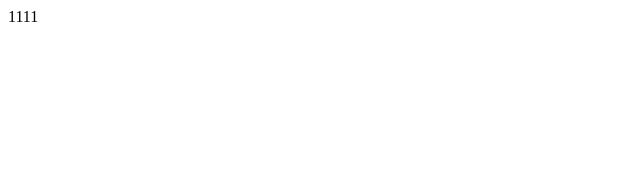
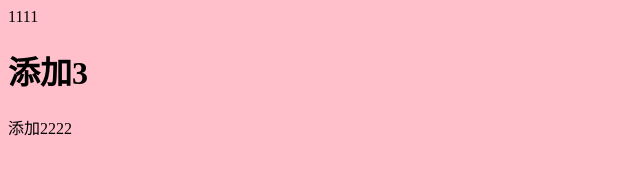
Before and after one commit to fuchunli1/propice_02, a plain HTML site: page index.html in a window 1280 px wide. Shown: the whole page, without its empty margins (0-640 px from the left). Drawn offline with Linux system fonts and the light colour scheme.

Commit message:
直接添加到仓库

```diff
--- a/index.html
+++ b/index.html
@@ -5,8 +5,11 @@
     <meta name="viewport" content="width=device-width, initial-scale=1.0">
     <meta http-equiv="X-UA-Compatible" content="ie=edge">
     <title>Document</title>
+    <link rel="stylesheet" href="index.css">
 </head>
 <body>
     1111
+    <h1>添加3</h1>
+    添加2222
 </body>
 </html>
```
